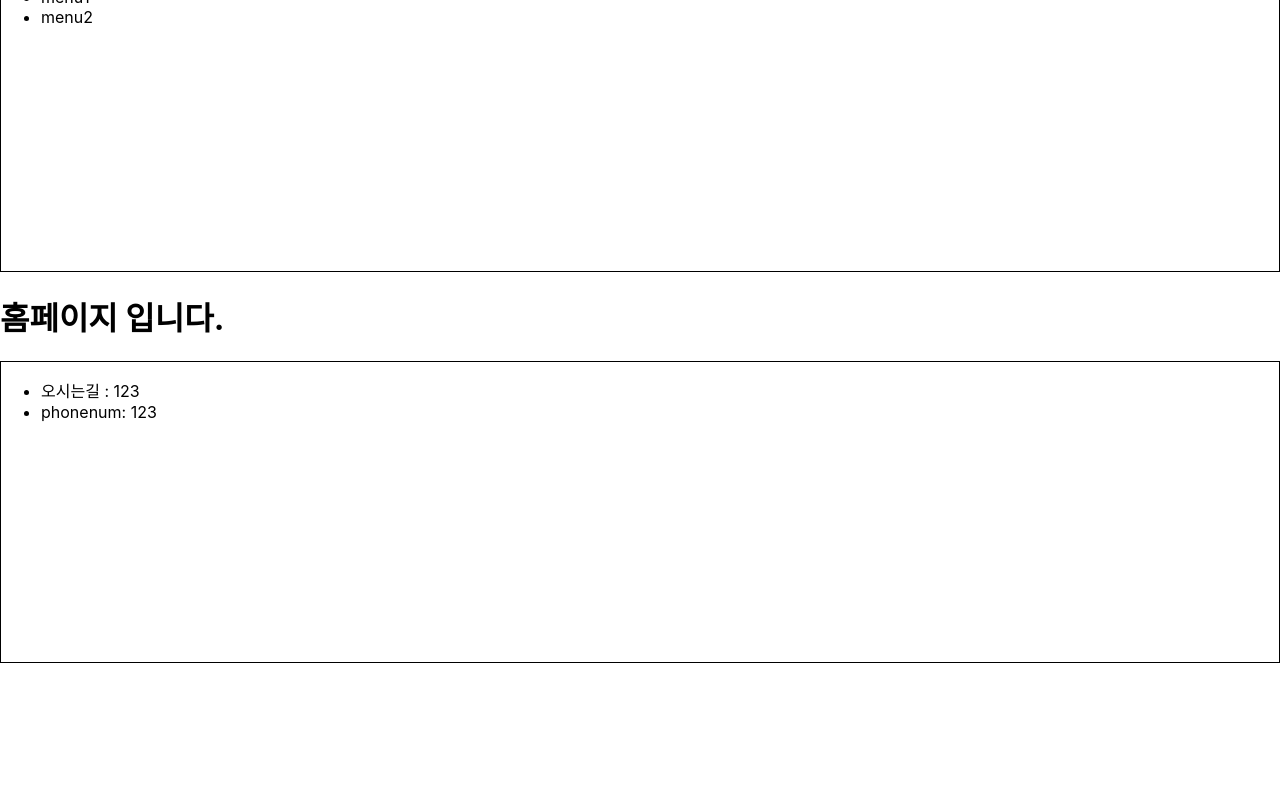
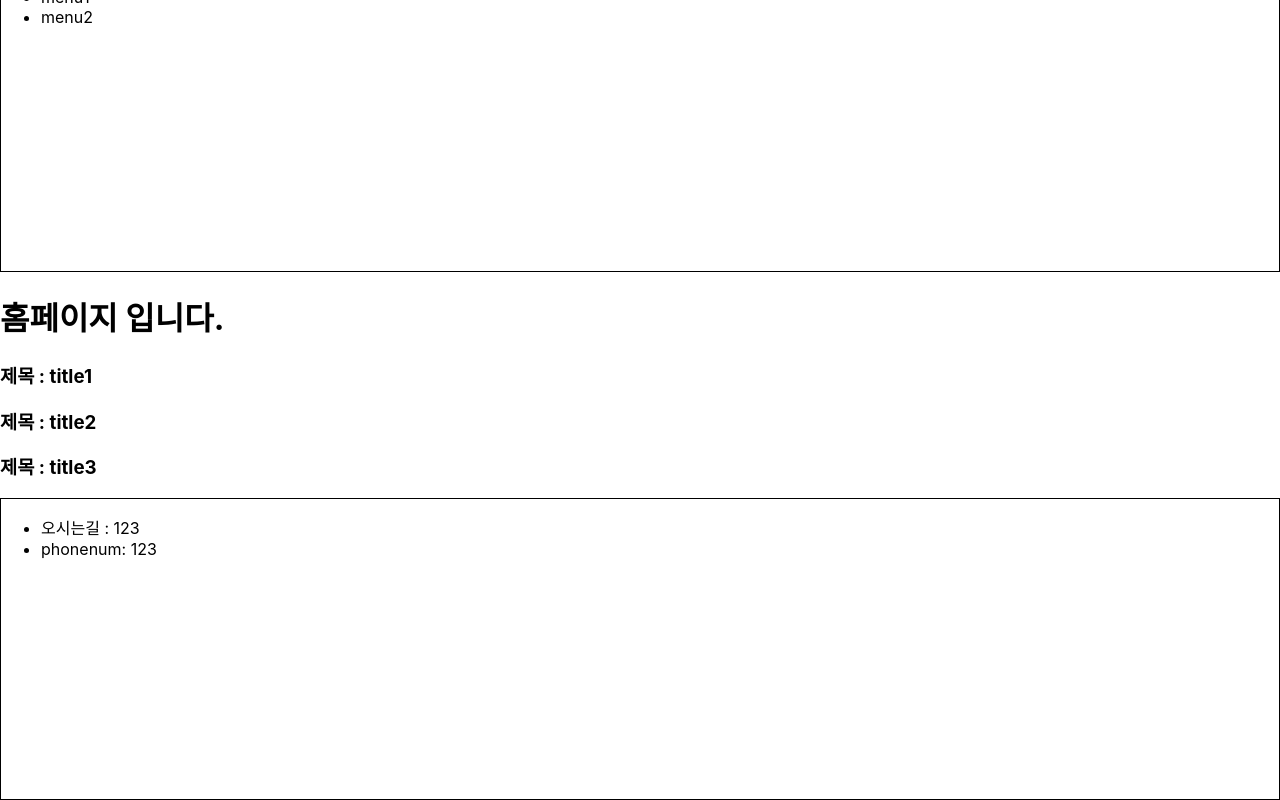
Before and after one commit to hyowonlee/my-app, a React (Create React App) app: page / in a window 1280 px wide. Shown: the part 843-1643 px from the top of the page. Before the commit the page ends 1506 px from the top, so only its background shows below. Built offline with nearby package versions, Linux system fonts and the light colour scheme.

Commit message:
minor commit

```diff
--- a/src/components/home/Home.js
+++ b/src/components/home/Home.js
@@ -1,11 +1,15 @@
 import React from 'react';
 
 const Home = (props) => {
-  const boards = props.boards;
-  console.log(boards);
+  //구조분할 할당 (이런식으로 대입해주면 props 안에있는 key 값과 비교해서 같은 변수에 데이터가 자동으로 값이 들어간다)
+  const { boards, id } = props;
+
   return (
     <div>
       <h1>홈페이지 입니다.</h1>
+      {boards.map((board) => (
+        <h3>제목 : {board.title}</h3>
+      ))}
     </div>
   );
 };
--- a/src/pages/HomePage.js
+++ b/src/pages/HomePage.js
@@ -30,7 +30,7 @@ const HomePage = () => {
     <div>
       <Header />
       {/* 이런식으로 tag의 속성처럼 값을 적어주면 해당 컴포넌트로 값이 넘어가는데 이걸 props라 한다 */}
-      <Home boards={boards} />
+      <Home boards={boards} id={1} />
       <Footer />
     </div>
   );
```
